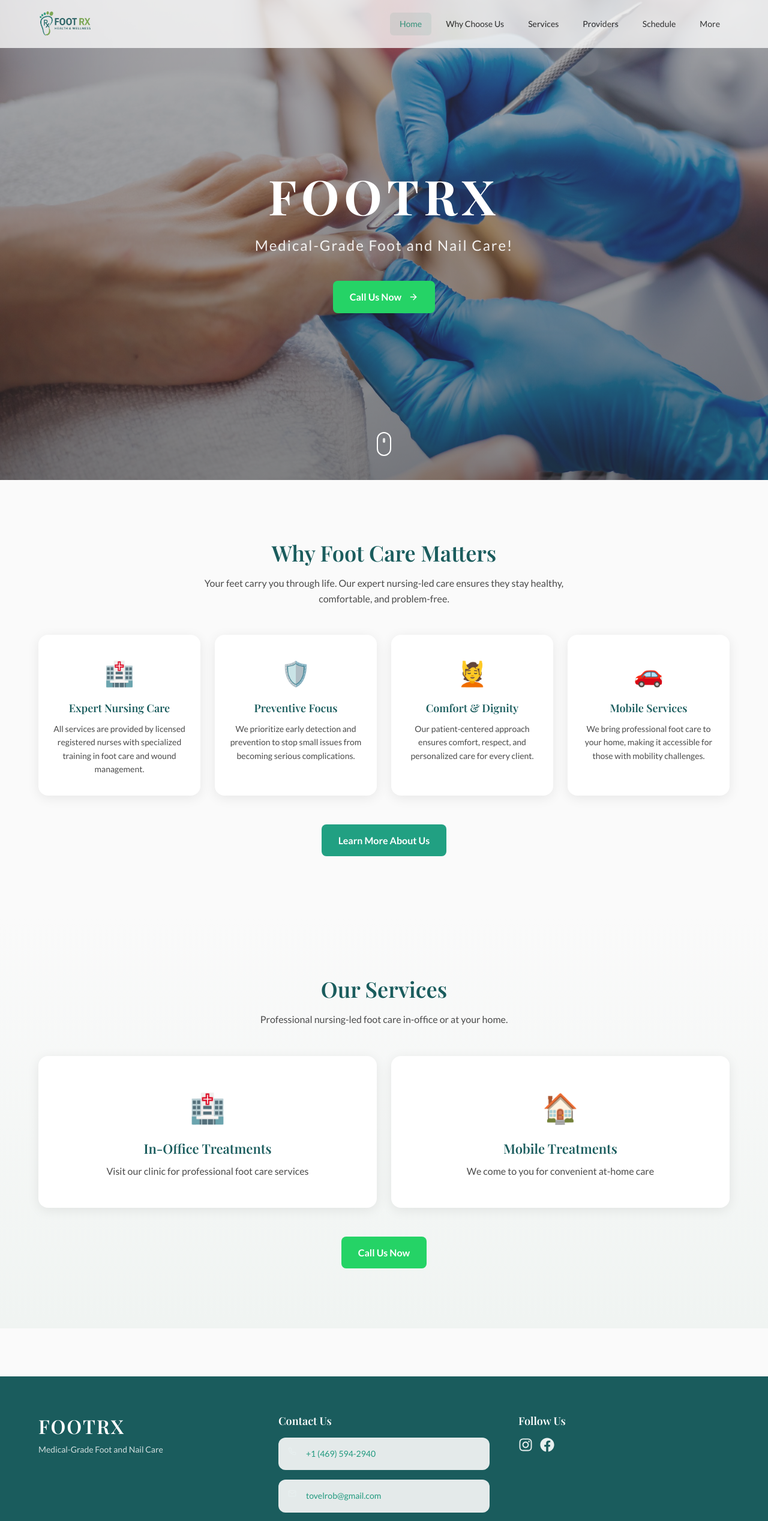
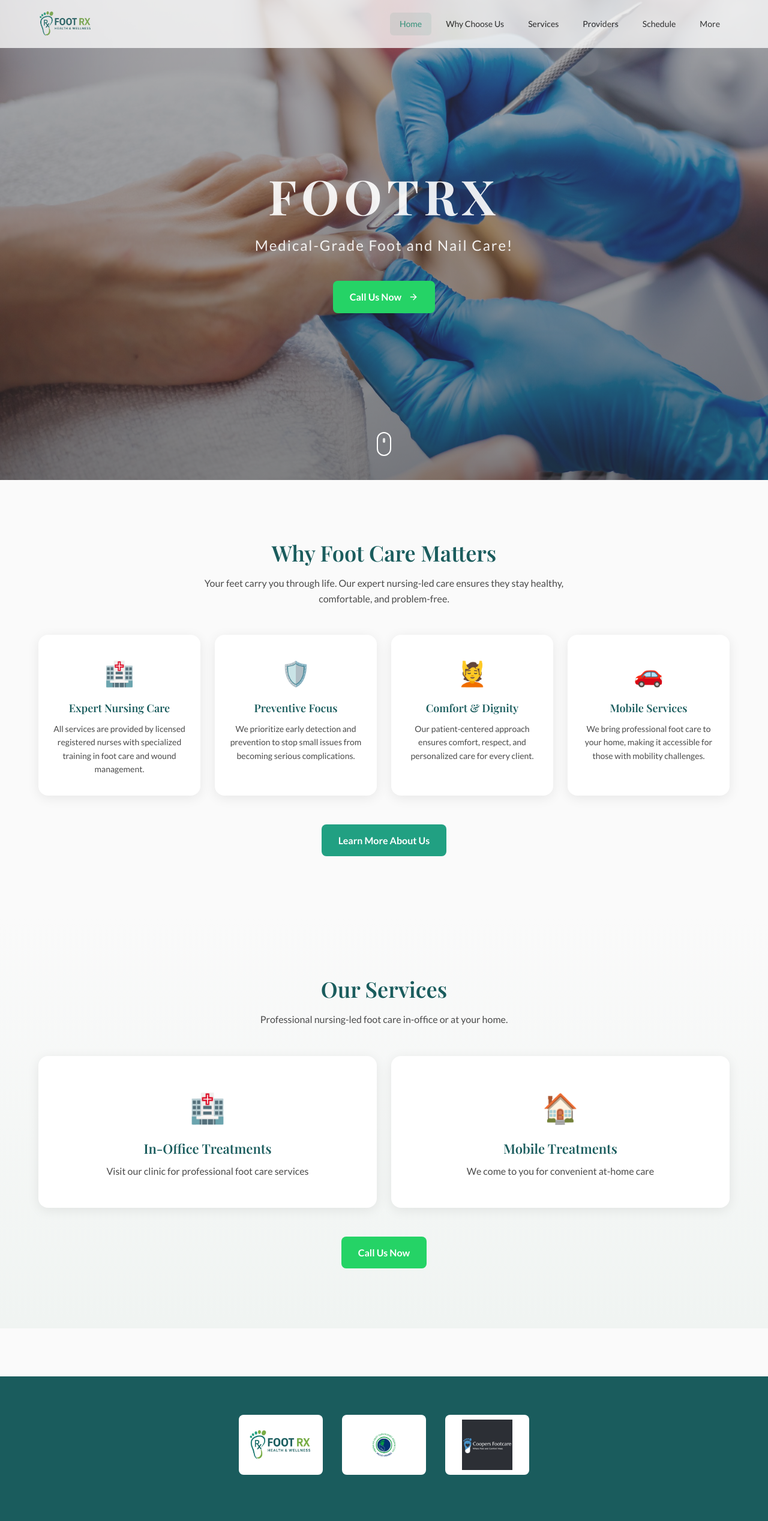
Before and after one commit to RobTov/footrx, a React (Vite) app: page / in a window 1280 px wide. Shown: the top 2535 px of the page at 60% size. Built offline with nearby package versions, Linux system fonts and the light colour scheme.

Commit message:
feat: corrected the map, added trusted partners to the footer

```diff
--- a/src/presentation/components/Footer/Footer.css
+++ b/src/presentation/components/Footer/Footer.css
@@ -17,6 +17,24 @@
   gap: 48px;
   padding-bottom: 48px;
   border-bottom: 1px solid rgba(255, 255, 255, 0.2);
+}
+
+.footer-logos {
+  grid-column: 1 / -1;
+  display: flex;
+  justify-content: center;
+  align-items: center;
+  gap: 32px;
+  padding-bottom: 32px;
+}
+
+.footer-logo {
+  height: 100px;
+  width: 140px;
+  object-fit: contain;
+  background: white;
+  padding: 8px 16px;
+  border-radius: 8px;
 }
 
 .footer-brand h3 {
@@ -42,14 +60,11 @@
   align-items: flex-start;
   gap: 12px;
   margin-bottom: 12px;
+  color: var(--primary);
   opacity: 0.9;
   font-size: 14px;
   transition: all 0.3s ease;
-  color: var(--primary-light);
-}
-
-.contact-item span {
-  color: var(--primary) !important;
+  /* color: var(--primary-light); */
 }
 
 .contact-item:hover {
@@ -131,6 +146,16 @@
     gap: 32px;
   }
 
+  .footer-logos {
+    flex-wrap: wrap;
+    gap: 24px;
+  }
+
+  .footer-logo {
+    height: 60px;
+    width: 100px;
+  }
+
   .footer {
     padding: 48px 0 24px;
   }
--- a/src/presentation/components/Footer/Footer.tsx
+++ b/src/presentation/components/Footer/Footer.tsx
@@ -71,6 +71,12 @@ export default function Footer() {
     <footer className="footer">
       <div className="footer-container">
         <div className="footer-main">
+          <div className="footer-logos">
+            <img src="/log.png" alt="Logo" className="footer-logo" />
+            <img src="/afcn.png" alt="AFCN" className="footer-logo" />
+            <img src="/coopers-fc.png" alt="Coopers FC" className="footer-logo" />
+          </div>
+
           <div className="footer-brand">
             <h3>FOOTRX</h3>
             <p>Medical-Grade Foot and Nail Care</p>
--- a/src/presentation/components/Hero/Hero.css
+++ b/src/presentation/components/Hero/Hero.css
@@ -54,10 +54,19 @@
   font-family: 'Playfair Display', serif;
   font-size: 80px;
   font-weight: 700;
-  color: #FFFFFF;
   letter-spacing: 8px;
   margin-bottom: 16px;
   text-transform: uppercase;
+}
+
+.hero-title-foot {
+  /* color: var(--accent); */
+  color: rgba(255, 255, 255, 0.9);
+}
+
+.hero-title-rx {
+  /* color: var(--secondary); */
+  color: rgba(255, 255, 255, 0.9);
 }
 
 .hero-subtitle {
--- a/src/presentation/components/Hero/Hero.tsx
+++ b/src/presentation/components/Hero/Hero.tsx
@@ -22,7 +22,7 @@ export default function Hero() {
           animate={{ opacity: 1, y: 0 }}
           transition={{ duration: 0.3, ease: 'easeInOut' }}
         >
-          <h1>FOOTRX</h1>
+          <h1><span className="hero-title-foot">FOOT</span><span className="hero-title-rx">RX</span></h1>
           <p className="hero-subtitle">Medical-Grade Foot and Nail Care!</p>
         </motion.div>
 
--- a/src/presentation/pages/Contact/Contact.tsx
+++ b/src/presentation/pages/Contact/Contact.tsx
@@ -81,11 +81,10 @@ export default function Contact() {
               <h3>Our Location</h3>
               <div className="map-container">
                 <iframe
-                  src="https://www.google.com/maps/embed?pb=!1m18!1m12!1m3!1d3346.8354735274622!2d-96.94226592345677!3d32.58851977391817!2m3!1f0!2f0!3f0!3m2!1i1024!2i768!4f13.1!3m3!1m2!1s0x864e1d59b4c8e1c3%3A0x1234567890abcdef!2s1421+N+Hwy+67%2C+STE+200-C%2C+Cedar+Hill%2C+TX+75104!5e0!3m2!1sen!2sus"
+                  src="https://www.google.com/maps/embed?pb=!1m18!1m12!1m3!1d4191.972990522935!2d-96.91811878465576!3d32.617385273560494!2m3!1f0!2f0!3f0!3m2!1i1024!2i768!4f13.1!3m3!1m2!1s0x864e93026722424d%3A0x53995b96a4c079ba!2sFoot%20RX%20Health%20and%20Wellness!5e1!3m2!1ses!2scu!4v1776891908792!5m2!1ses!2scu"
                   width="100%"
                   height="100%"
                   style={{ border: 0 }}
-                  allowFullScreen
                   loading="lazy"
                   referrerPolicy="no-referrer-when-downgrade"
                   title="FOOTRX Location"
```
Also changed, not shown: public/afcn.png (added), public/coopers-fc.png (added).
